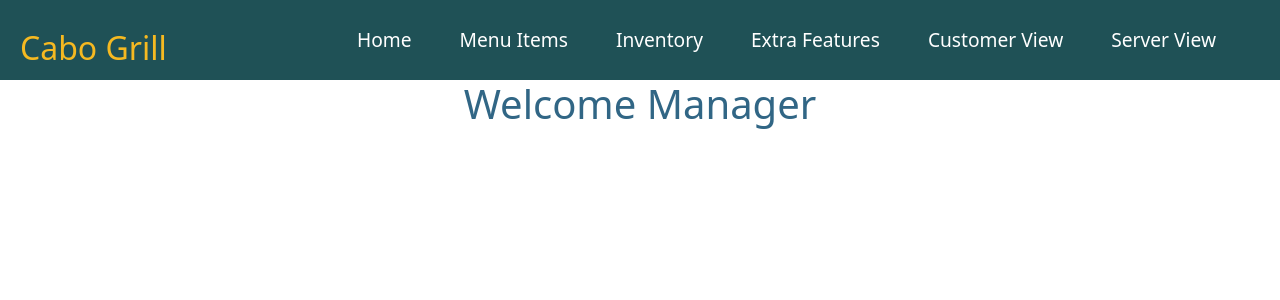
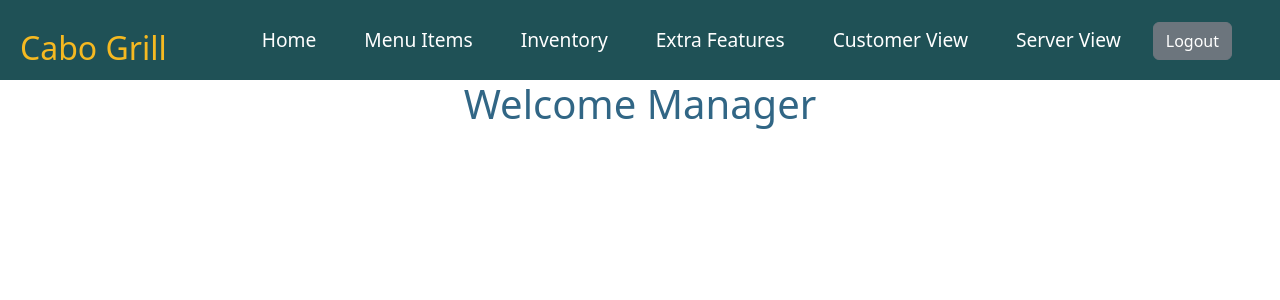
Before and after one commit to jacobtt21/CSCE-315-Team-82-React, a React (Create React App) app: page / in a window 1280 px wide. Shown: the top 300 px of the page. Built offline with nearby package versions, Linux system fonts and the light colour scheme.

Commit message:
add mock logout button

```diff
--- a/src/Manager/Navbar.js
+++ b/src/Manager/Navbar.js
@@ -82,6 +82,9 @@ function NavBar() {
                 Server View
               </NavLink>
             </li>
+            <li className="nav-item">
+              <button class="btn btn-secondary" type="button">Logout</button>
+            </li>
           </ul>
           <div className="nav-icon" onClick={handleClick}>
             <i className={click ? "fas fa-times" : "fas fa-bars"}></i>
```
